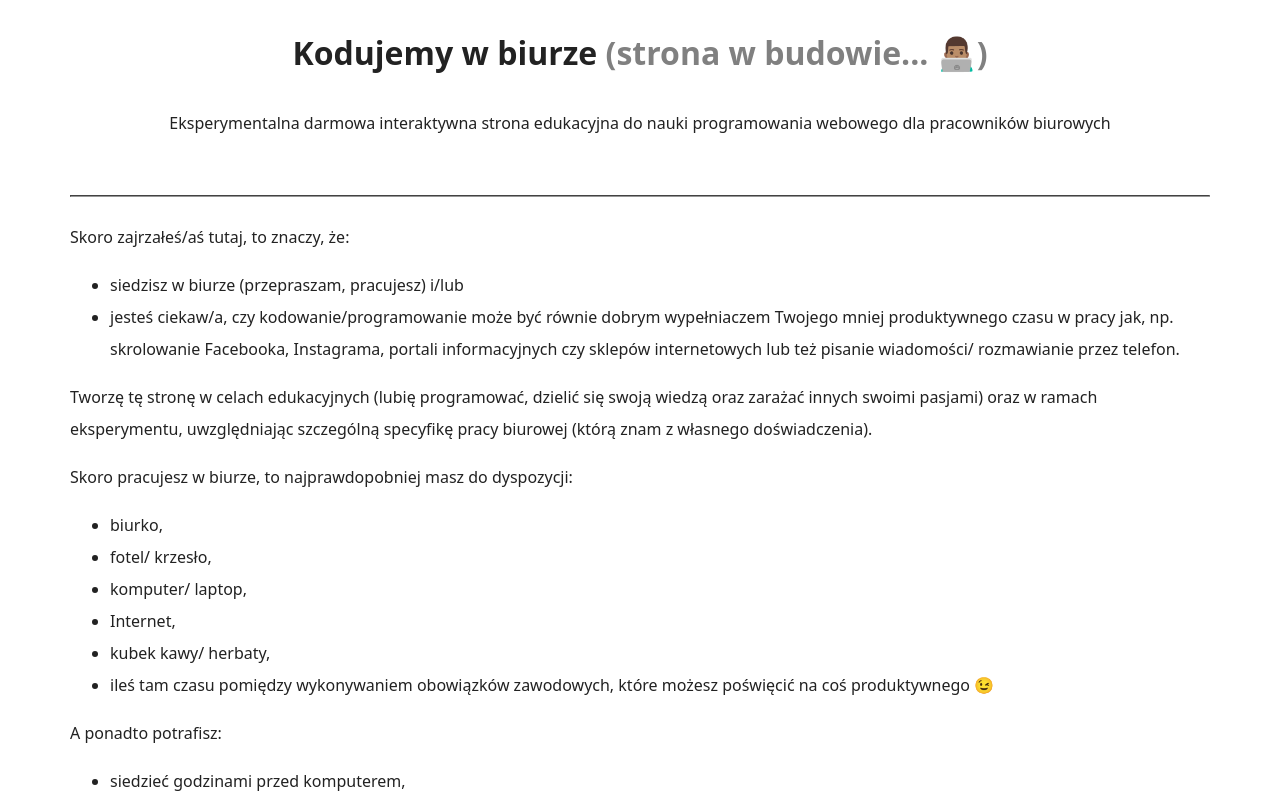
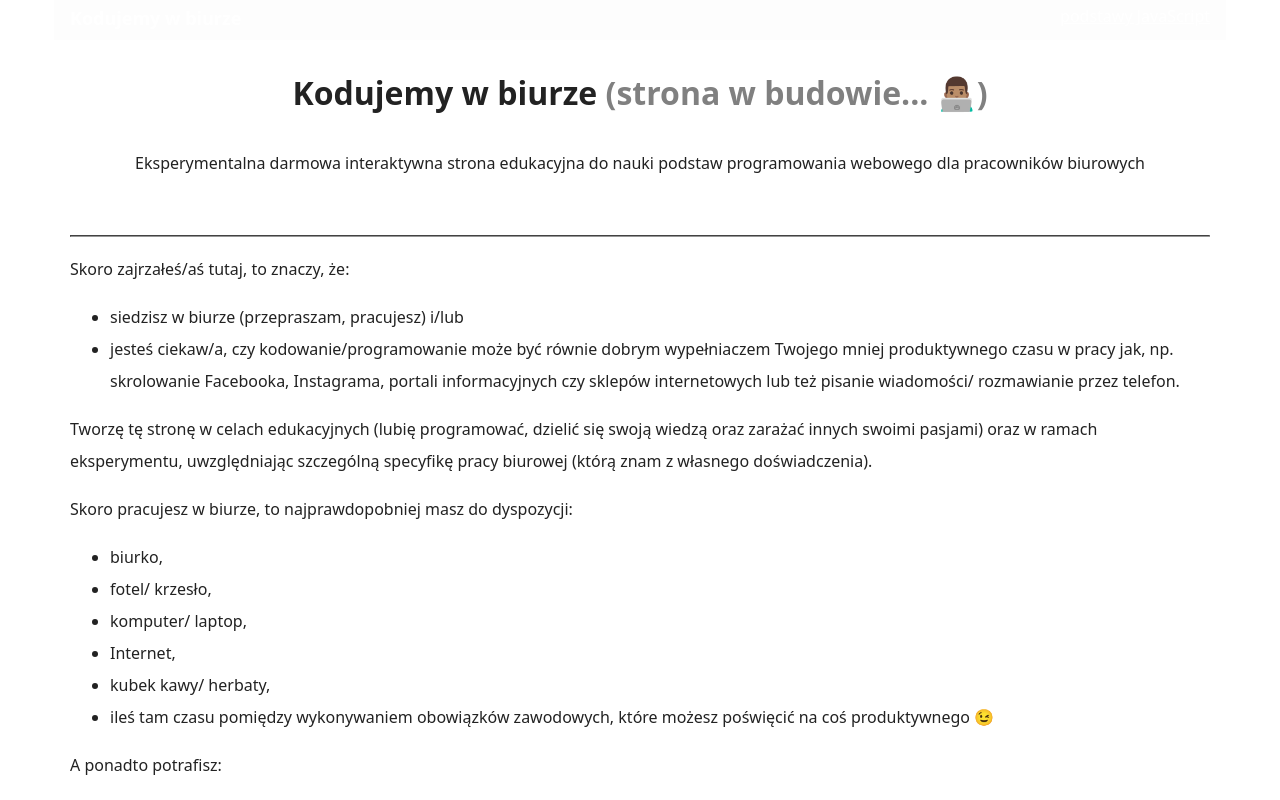
Before and after one commit to vadimgierko/kodujemywbiurze.pl, a SvelteKit app: page / in a window 1280 px wide. Shown: the top 800 px of the page. Built offline with nearby package versions, Linux system fonts and the light colour scheme.

Commit message:
add basic layout component

```diff
--- a/src/app.html
+++ b/src/app.html
@@ -1,5 +1,5 @@
 <!DOCTYPE html>
-<html lang="en">
+<html lang="pl">
 	<head>
 		<meta charset="utf-8" />
 		<link rel="icon" href="%sveltekit.assets%/favicon.png" />
@@ -19,6 +19,7 @@
 				flex-direction: column;
 				min-height: 100dvh;
 				line-height: 2;
+				width: 100%;
 				/* background-color: rgb(28, 28, 29);
 				color: rgb(229, 229, 229);
 				font-family: Arial, Helvetica, sans-serif; */
@@ -30,11 +31,14 @@
 
 			code {
 				background-color: rgb(19, 18, 18);
+				color: white
 			}
 
 			pre {
 				background-color: rgb(19, 18, 18);
+				color: white;
 				padding: 1em 1em;
+				overflow: auto;
 			}
 
 			@media (prefers-color-scheme: dark) {
--- /dev/null
+++ b/src/routes/+layout.svelte
@@ -0,0 +1,89 @@
+<header>
+	<div><a href="/" id="nav-brand"><strong>Kodujemy w biurze</strong></a></div>
+	<div>
+		<nav>
+			<a href="/podstawy-javascript">podstawy JavaScript</a>
+		</nav>
+	</div>
+</header>
+
+<main>
+	<slot />
+</main>
+
+<footer>
+	<hr />
+	<p>&copy; 2023 Vadim Gierko</p>
+</footer>
+
+<style>
+	header {
+		display: flex;
+		justify-content: space-between;
+
+		background-color: rgb(253, 253, 253);
+
+		position: fixed;
+		left: 0;
+		right: 0;
+		padding: 0 1em;
+
+		width: auto;
+		height: 40px;
+	}
+
+	#nav-brand {
+		text-decoration: none;
+		font-size: large;
+	}
+
+	a {
+		color: white;
+	}
+
+	a:hover {
+		color: rgba(255, 255, 255, 0.7);
+	}
+
+	main {
+		margin-top: 40px;
+		flex-grow: 1;
+	}
+
+	footer {
+		text-align: center;
+	}
+
+	@media (prefers-color-scheme: dark) {
+		header {
+			background-color: rgb(43, 43, 43);
+		}
+	}
+
+	/* Styles for screens with a minimum width of 1200px (typical desktop) */
+	@media screen and (min-width: 1200px) {
+		/* Your desktop-specific CSS styles here */
+		header {
+			max-width: 1140px;
+			margin: 0 auto;
+		}
+	}
+
+	/* Styles for screens with a minimum width of 992px (typical laptop) */
+	@media screen and (min-width: 992px) and (max-width: 1199px) {
+		/* Your laptop-specific CSS styles here */
+		header {
+			max-width: 970px;
+			margin: 0 auto;
+		}
+	}
+
+	/* Styles for screens with a maximum width of 991px (typical mobile) */
+	@media screen and (max-width: 991px) {
+		/* Your mobile-specific CSS styles here */
+		header {
+			max-width: 90%;
+			margin: 0 auto;
+		}
+	}
+</style>
--- a/src/routes/+page.svelte
+++ b/src/routes/+page.svelte
@@ -2,7 +2,7 @@
 	<title>Kodujemy w biurze</title>
 	<meta
 		name="description"
-		content="Eksperymentalna darmowa interaktywna strona edukacyjna do nauki programowania webowego dla
+		content="Eksperymentalna darmowa interaktywna strona edukacyjna do zachęcenia do nauki programowania webowego dla
   pracowników biurowych"
 	/>
 </svelte:head>
@@ -10,14 +10,14 @@
 <header>
 	<h1>Kodujemy w biurze <span style="color: grey;">(strona w budowie... 👨🏽‍💻)</span></h1>
 	<p>
-		Eksperymentalna darmowa interaktywna strona edukacyjna do nauki programowania webowego dla
-		pracowników biurowych
+		Eksperymentalna darmowa interaktywna strona edukacyjna do nauki podstaw programowania webowego
+		dla pracowników biurowych
 	</p>
 	<a href="/podstawy-javascript">Jeśli chcesz już zacząć pisać kod, kliknij w ten link!</a>
 	<hr />
 </header>
 
-<main>
+<article>
 	<p>Skoro zajrzałeś/aś tutaj, to znaczy, że:</p>
 
 	<ul>
@@ -81,22 +81,11 @@
 	</p>
 
 	<p>Happy Coding!</p>
-</main>
-
-<footer>
-	<hr />
-	<p>&copy; 2023 Vadim Gierko</p>
-</footer>
+</article>
 
 <style>
-	header,
-	footer,
-	h2 {
+	header {
 		text-align: center;
-	}
-
-	main {
-		flex-grow: 1;
 	}
 
 	hr {
```
Also changed, not shown: src/routes/podstawy-javascript/+page.svelte (+8 -0 lines), static/content/podstawy-javascript.md (+2 -0 lines), 1 other file (tests, documents, lock files or other folders).
